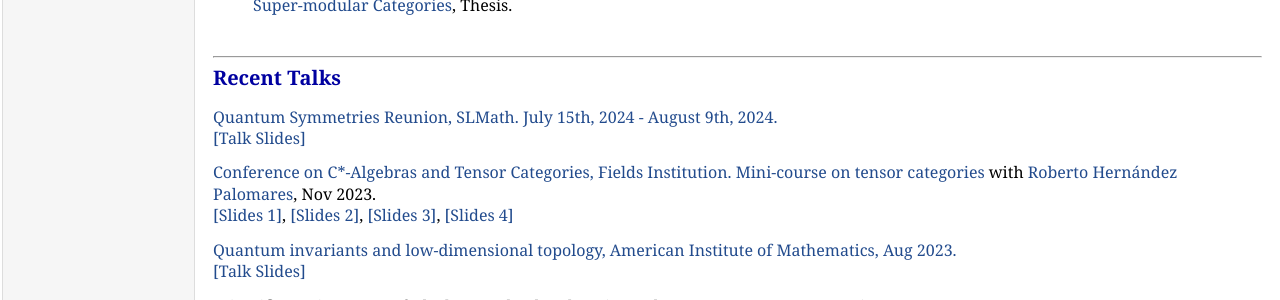
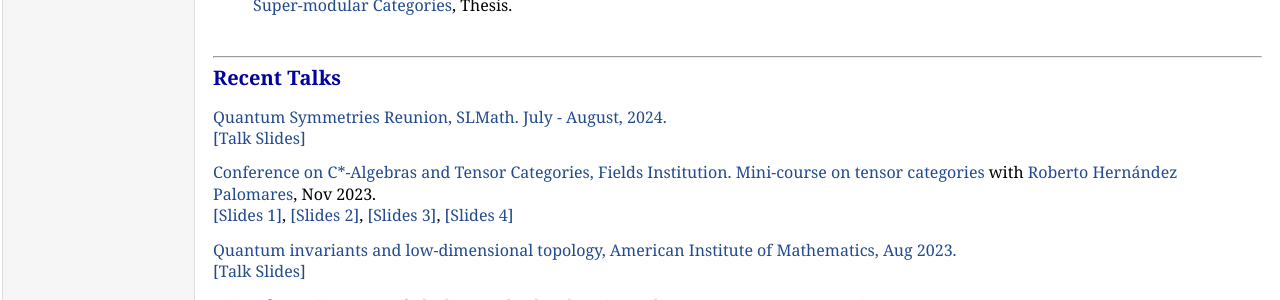
Before and after one commit to zhangqing2513/zhangqing2513.github.io, a Jekyll site: the page index.html, which Jekyll copies as it is, in a window 1280 px wide. Shown: the part 1191-1491 px from the top of the page. Built offline with Jekyll 4.4.1, drawn with Linux system fonts in a browser that asks for light colours.

Commit message:
Update index.html

```diff
--- a/index.html
+++ b/index.html
@@ -78,7 +78,7 @@
     </ul>
 </div>
             <h2 id='service'><hr><a name="talks"></a>Recent Talks</h2>
-	<a href="https://www.slmath.org/programs/388" target="_blank" rel="noopener">Quantum Symmetries Reunion, SLMath. <span style="text-decoration: none;">July 15th, 2024 - August 9th, 2024.</span> &nbsp;</a>
+	<a href="https://www.slmath.org/programs/388" target="_blank" rel="noopener">Quantum Symmetries Reunion, SLMath. <span style="text-decoration: none;">July - August, 2024.</span> &nbsp;</a>
 <p><a href="https://zhangqing2513.github.io/Modular%20Data%20of%20Non-semisimple%20Modular%20Categories.pdf" target="_blank" rel="noopener"> [Talk Slides]</a></p>
 
    <a href="http://www.fields.utoronto.ca/activities/23-24/tensor" target="_blank" rel="noopener" style="text-decoration: none;">Conference on C*-Algebras and <span style="text-decoration: none;">Tensor Categories, Fields Institution. Mini-course on tensor categories</span></a> with <a href="https://www.math.uwaterloo.ca/~r5hernan/" target="_blank" rel="noopener">Roberto Hernández Palomares</a>, Nov 2023.&nbsp;
```
